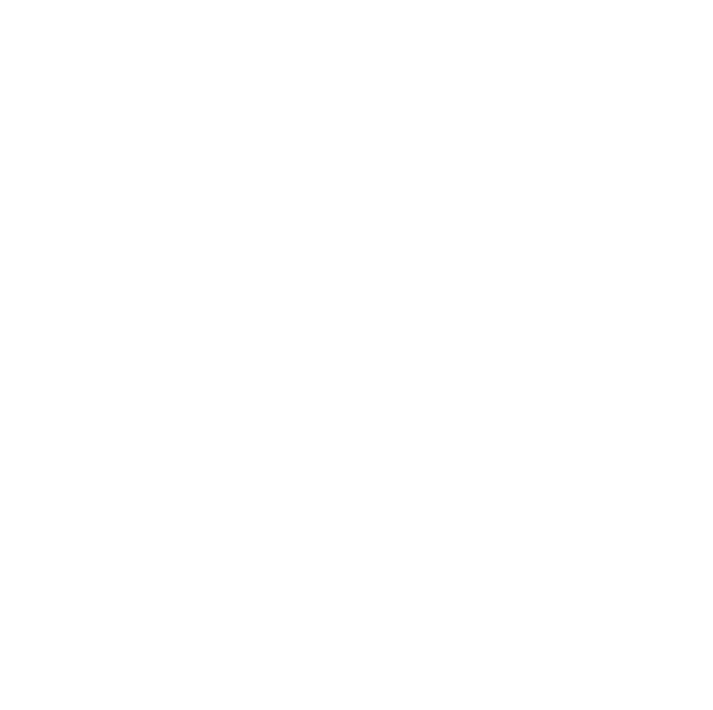
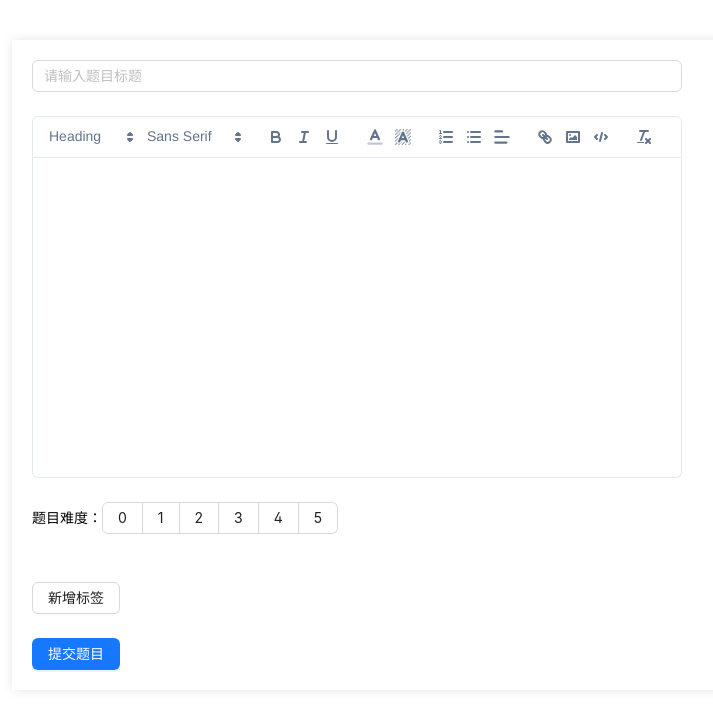
Before and after one commit to Dou-D/v3-oj, a Vue app: page /console/addproblem in a window 1280 px wide. Before the commit this address had no page. Shown: the top 710 px of the page, without its empty margins (228-941 px from the left). Built offline with nearby package versions, Linux system fonts and the light colour scheme; a web font is replaced by a local one; what @guolao/vue-monaco-editor would draw is missing.

Commit message:
add question

```diff
--- a/package.json
+++ b/package.json
@@ -16,6 +16,7 @@
     "mitt": "^3.0.1",
     "pinia": "^2.1.7",
     "primevue": "^3.51.0",
+    "quill": "^1.3.7",
     "vue": "^3.4.21",
     "vue-request": "^2.0.4",
     "vue-router": "^4.3.0"
--- a/src/components/Home/NavBar.vue
+++ b/src/components/Home/NavBar.vue
@@ -57,7 +57,7 @@
 const handleButtonClick = e => {
     console.log('click left button', e);
     if(!storage.get('sylu_user_token')){
-        navigate('/login')
+        navigate('/user/login')
     }
 };
 const handleMenuClick = e => {
--- a/src/main.js
+++ b/src/main.js
@@ -14,6 +14,8 @@
 import Slider from "primevue/slider";
 import Toast from 'primevue/toast';
 import ToastService from 'primevue/toastservice';
+import Editor from 'primevue/editor';
+import Dialog from 'primevue/dialog';
 const app = createApp(App);
 
 app.use(VueMonacoEditorPlugin, {
@@ -24,6 +26,8 @@
   },
 });
 
+app.component("Dialog", Dialog);
+app.component("Editor", Editor);
 app.component("Slider", Slider);
 app.component("Button", Button);
 app.component("Toast", Toast);
--- a/src/router/router.js
+++ b/src/router/router.js
@@ -31,22 +31,24 @@
           path: "/user",
           name: "user",
           component: () => import("@/views/user/index.vue"),
-        },
+          children: [
             {
-          path: '/changepassword',
+              path: '/user/changepassword',
               name: 'changepassword',
               component: () => import('@/views/user/changePassword.vue')
             },
             {
-          path: "/login",
+              path: "/user/login",
               name: "login",
               component: () => import("@/views/user/login.vue"),
             },
             {
-          path: "/register",
+              path: "/user/register",
               name: "register",
               component: () => import("@/views/user/register.vue"),
             }
+          ]
+        },
       ]
     },
     // 后台管理
@@ -54,6 +56,13 @@
       path: "/console",
       name: "console",
       component: () => import("@/views/admin/index.vue"),
+      children: [
+        {
+          path: "/console/addproblem",
+          name: "problem",
+          component: () => import("@/views/admin/addproblem.vue"),
+        }
+      ]
     }
   ],
 });
--- /dev/null
+++ b/src/views/admin/addproblem.vue
@@ -0,0 +1,99 @@
+<template>
+    <div class="upload-container">
+        <a-space direction="vertical" size="large">
+            <div>
+                <a-input v-model:value="title" placeholder="请输入题目标题" />
+            </div>
+
+            <div>
+                <Editor v-model="content" editorStyle="height: 320px" />
+            </div>
+
+            <div>
+                <span>题目难度：</span>
+                <a-radio-group v-model:value="difficulty">
+                    <a-radio-button value="0">0</a-radio-button>
+                    <a-radio-button value="1">1</a-radio-button>
+                    <a-radio-button value="2">2</a-radio-button>
+                    <a-radio-button value="3">3</a-radio-button>
+                    <a-radio-button value="4">4</a-radio-button>
+                    <a-radio-button value="5">5</a-radio-button>
+                </a-radio-group>
+            </div>
+            <!-- 题目tag -->
+            <div>
+                <a-tag v-for="(tag, index) in tags" :key="index" closable @close="removeTag(index)">
+                    {{ tag }}
+                </a-tag>
+            </div>
+
+            <!-- 新增标签按钮 -->
+            <a-button @click="showDialog = true">新增标签</a-button>
+
+            <!-- 输入标签名称的弹窗 -->
+            <Dialog v-model:visible="showDialog" modal header="新增标签" :style="{ width: '30rem' }">
+                <div class="p-fluid">
+                    <div class="p-field">
+                        <label for="tag-name">标签名称</label>
+                        <a-input v-model:value="newTagName" placeholder="Basic usage" />
+                        <!-- <InputText id="tag-name"  autocomplete="off" /> -->
+                    </div>
+                </div>
+                <div class="dialog-footer">
+                    <a-button @click="showDialog = false">取消</a-button>
+                    <a-button type="primary" @click="addTag">确认</a-button>
+                </div>
+            </Dialog>
+            <a-button type="primary" @click="submitQuestion">提交题目</a-button>
+        </a-space>
+    </div>
+</template>
+
+<script setup>
+import { ref } from 'vue';
+
+const title = ref('');
+const content = ref('');
+const difficulty = ref('easy');
+
+const submitQuestion = () => {
+    console.log('Title:', title.value);
+    console.log('Content:', content.value);
+    console.log('Difficulty:', Number(difficulty.value));
+    console.log('Tags:', tags.value[0]);
+    // 实际应用中，在这里可以处理数据提交到后端的逻辑
+};
+
+// 题目tag逻辑
+const tags = ref([]);
+const showDialog = ref(false);
+const newTagName = ref('');
+
+const addTag = () => {
+    if (newTagName.value.trim()) {
+        tags.value.push(newTagName.value.trim());
+        newTagName.value = ''; // 清空输入框
+        showDialog.value = false; // 关闭对话框
+    }
+};
+
+const removeTag = (index) => {
+    tags.value.splice(index, 1);
+};
+</script>
+
+<style>
+.upload-container {
+    max-width: 800px;
+    margin: 40px auto;
+    padding: 20px;
+    box-shadow: 0 0 10px rgba(0, 0, 0, 0.1);
+}
+
+/* 根据需要添加更多样式 */
+.dialog-footer {
+  display: flex;
+  justify-content: flex-end;
+  margin-top: 1rem;
+}
+</style>
--- a/src/views/user/index.vue
+++ b/src/views/user/index.vue
@@ -1,5 +1,7 @@
-<template></template>
+<template>
+    <RouterView />
+</template>
 
 <script setup>
-
+import { RouterView } from 'vue-router'
 </script>
--- a/src/views/user/login.vue
+++ b/src/views/user/login.vue
@@ -1,4 +1,5 @@
 <template>
+    <Toast />
     <a-row type="flex" justify="center" align="middle" style="min-height: 100vh;">
         <a-col :span="8" style="text-align: center;">
             <a-form :model="formState" name="normal_login" class="login-form" @finish="onFinish"
@@ -29,11 +30,12 @@
                 </a-form-item>
 
                 <a-form-item>
-                    <a-button :disabled="disabled" type="primary" html-type="submit" class="login-form-button">
+                    <a-button @click="handleLogin" :disabled="disabled" type="primary" html-type="submit"
+                        class="login-form-button">
                         Log in
                     </a-button>
                     Or
-                    <RouterLink to="/register">
+                    <RouterLink to="/user/register">
                         <a-button type="primary">register now!</a-button>
                     </RouterLink>
                 </a-form-item>
@@ -44,9 +46,14 @@
 </template>
 
 <script setup>
-import { RouterLink } from 'vue-router';
+import { RouterLink, useRouter } from 'vue-router';
 import { UserOutlined, LockOutlined } from '@ant-design/icons-vue';
 import { reactive, computed } from 'vue';
+import { getLoginAPI } from '@/services/user'
+// primevue toast
+import { useToast } from 'primevue/usetoast';
+const toast = useToast();
+
 const formState = reactive({
     username: '',
     password: '',
@@ -61,6 +68,17 @@
 const disabled = computed(() => {
     return !(formState.username && formState.password);
 });
+
+const handleLogin = async () => {
+    const res = await getLoginAPI({ username: formState.username, password: formState.password });
+    if (res.data.code != 200) {
+        toast.add({ severity: 'error', summary: res.data.msg, life: 3000 });
+        return
+    }
+    toast.add({ severity:'success', summary: res.data.msg, life: 3000 });
+    const router = useRouter();
+    router.replace('/')
+}
 </script>
 <style scoped>
 #components-form-demo-normal-login .login-form {
@@ -74,5 +92,4 @@
 #components-form-demo-normal-login .login-form-button {
     width: 100%;
 }
-
 </style>
--- a/src/views/user/register.vue
+++ b/src/views/user/register.vue
@@ -38,21 +38,22 @@
                 <!-- Verification Code -->
                 <a-form-item label="Verification Code"
                     :rules="[{ required: true, message: 'Please input the verification code!' }]">
-                    <a-input-group compact>
-                        <a-input v-model:value="formState.verify_code" style="width: calc(100% - 200px)" />
+                    <a-flex gap="middle" align="middle">
+                        <a-input v-model:value="formState.verify_code" style="flex-grow: 1;" />
                         <a-button type="primary" :disabled="countdown > 0" @click="handleGetVerificationCode">
                             {{ countdown > 0 ? `${countdown} 秒` : '获取验证码' }}
                         </a-button>
-                    </a-input-group>
+                    </a-flex>
                 </a-form-item>
 
                 <!-- Submit -->
                 <a-form-item>
-                    <a-button @click="handleGetRegistration" :disabled="disabled" type="primary" html-type="submit" class="login-form-button">
+                    <a-button @click="handleGetRegistration" :disabled="disabled" type="primary" html-type="submit"
+                        class="login-form-button">
                         Register
                     </a-button>
                     Or
-                    <RouterLink to="/login">
+                    <RouterLink to="/user/login">
                         <a-button type="default">login now!</a-button>
                     </RouterLink>
                 </a-form-item>
@@ -63,7 +64,7 @@
 
 <script setup>
 import { getRegisterAPI, getVerificationCodeAPI } from '@/services/user'
-import { RouterLink } from 'vue-router';
+import { RouterLink, useRouter } from 'vue-router';
 import { UserOutlined, LockOutlined, MailOutlined } from '@ant-design/icons-vue';
 import { reactive, computed, ref } from 'vue';
 // primevue toast配置
@@ -81,15 +82,17 @@
 });
 function handleGetRegistration() {
     const res = getRegisterAPI(formState)
-    if (res.data.code !== 200) {
+    if (res.data.code != 200) {
         toast.add({ severity: 'error', summary: res.data.msg, life: 3000 });
         return
     }
-    toast.add({ severity:'success', summary: '注册成功', life: 3000 });
+    toast.add({ severity: 'success', summary: '注册成功', life: 3000 })
     formState.username = '';
     formState.password = '';
     formState.email = '';
     formState.verify_code = '';
+    const router = useRouter();
+    router.replace('/')
 }
 const countdown = ref(0);
 
@@ -102,11 +105,11 @@
 
 // 点击获取验证码
 const handleGetVerificationCode = async () => {
-    const res = getVerificationCodeAPI()
-    if (res.data.code !== 200) {
-        toast.add({ severity: 'error', summary: res.data.msg, life: 3000 });
-        return
-    }
+    // const res = getVerificationCodeAPI()
+    // if (res.data.code != 200) {
+    //     toast.add({ severity: 'error', summary: res.data.msg, life: 3000 });
+    //     return
+    // }
     countdown.value = 60;
     const interval = setInterval(() => {
         countdown.value--;
```
Also changed, not shown: src/views/admin/index.vue (+7 -0 lines), src/views/admin/users.vue (+7 -0 lines), 1 other file (tests, documents, lock files or other folders). Lines whose indentation alone changed are shown as unchanged.
